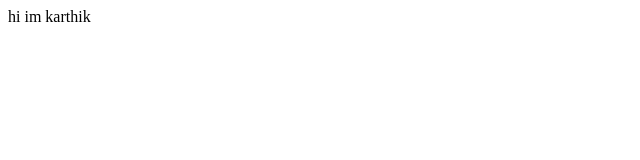
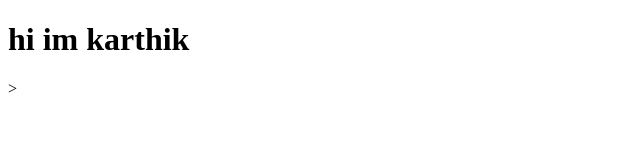
Before and after one commit to karthikreddy8/Amazing-collection, a plain HTML site: page index.html in a window 1280 px wide. Shown: the whole page, without its empty margins (0-640 px from the left). Drawn offline with Linux system fonts and the light colour scheme.

```diff
--- a/index.html
+++ b/index.html
@@ -6,7 +6,7 @@
     <title>Amazing-collection</title>
 </head>
 <body>
-    hi im karthik
+   <h1> hi im karthik</h1>>
 
 </body>
 </html>
```
Also changed, not shown: 1 other file.
